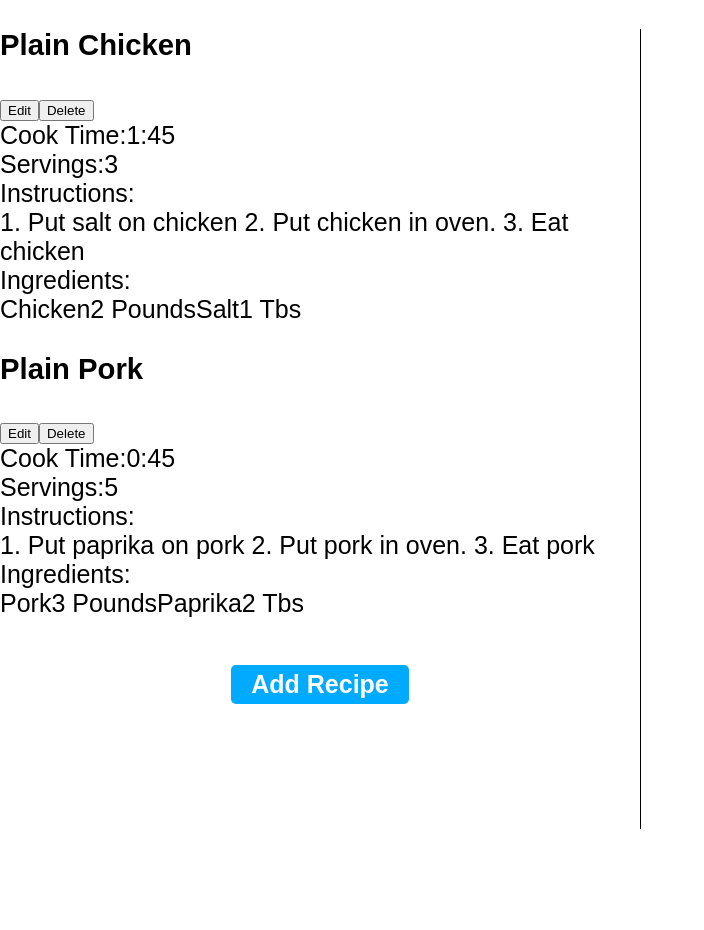
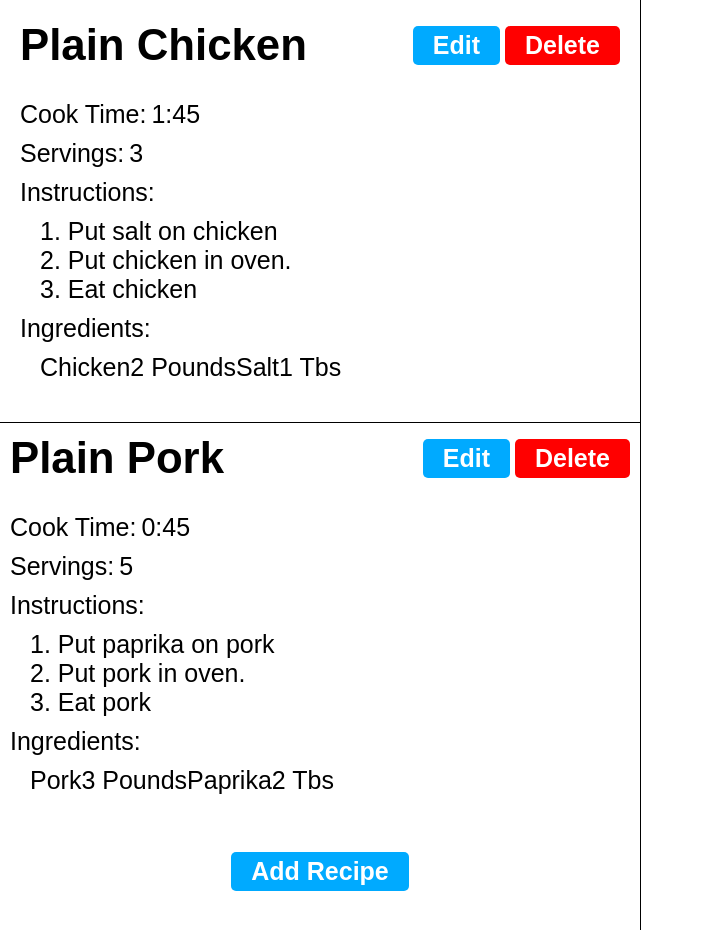
Before and after one commit to jaykay98/react-recipes, a React (Vite) app: page / in a window 1280 px wide. Shown: the top 930 px of the page, without its empty margins (0-704 px from the left). Before the commit the page ends 829 px from the top, so only its background shows below. Built offline with nearby package versions, Linux system fonts and the light colour scheme; the HTML template or start-up script is replaced by a standard one.

Commit message:
Add Recipe CSS to Recipe component

```diff
--- a/src/App.jsx
+++ b/src/App.jsx
@@ -1,5 +1,5 @@
 import { useState } from 'react';
-import RecipeList from './RecipeList';
+import RecipeList from './components/RecipeList';
 import '../src/css/App.css';
 
 function App() {
--- a/src/Ingredient.jsx
+++ /dev/null
@@ -1,10 +0,0 @@
-import React from 'react';
-
-export default function Ingredient({ name, amount }) {
-  return (
-    <>
-      <span>{name}</span>
-      <span>{amount}</span>
-    </>
-  );
-}
--- a/src/IngredientList.jsx
+++ /dev/null
@@ -1,9 +0,0 @@
-import React from 'react';
-import Ingredient from './Ingredient';
-
-export default function IngredientList({ ingredients }) {
-  const ingredientElements = ingredients.map((ingredient) => {
-    return <Ingredient key={ingredient.id} {...ingredient} />;
-  });
-  return <div>{ingredientElements}</div>;
-}
--- a/src/Recipe.jsx
+++ /dev/null
@@ -1,35 +0,0 @@
-import React from 'react';
-import IngredientList from './IngredientList';
-
-export default function Recipe(props) {
-  const { name, cookTime, servings, instructions, ingredients } = props;
-  return (
-    <div>
-      <div>
-        <h3>{name}</h3>
-        <div>
-          <button>Edit</button>
-          <button>Delete</button>
-        </div>
-      </div>
-      <div>
-        <span>Cook Time:</span>
-        <span>{cookTime}</span>
-      </div>
-      <div>
-        <span>Servings:</span>
-        <span>{servings}</span>
-      </div>
-      <div>
-        <span>Instructions:</span>
-        <div>{instructions}</div>
-      </div>
-      <div>
-        <span>Ingredients:</span>
-        <div>
-          <IngredientList ingredients={ingredients} />
-        </div>
-      </div>
-    </div>
-  );
-}
--- a/src/RecipeList.jsx
+++ /dev/null
@@ -1,17 +0,0 @@
-import React from 'react';
-import Recipe from './Recipe';
-
-export default function RecipeList({ recipes }) {
-  return (
-    <div className="recipe-list">
-      <div>
-        {recipes.map((recipe) => (
-          <Recipe key={recipe.id} {...recipe}></Recipe>
-        ))}
-      </div>
-      <div className="recipe-list__add-recipe-btn-container">
-        <button className="btn btn--primary">Add Recipe</button>
-      </div>
-    </div>
-  );
-}
--- a/src/css/App.css
+++ b/src/css/App.css
@@ -1,6 +1,7 @@
 @import 'font.css';
 @import 'buttons.css';
 @import 'recipe-list.css';
+@import 'recipe.css';
 
 *,
 *::before,
@@ -16,3 +17,7 @@ body {
   padding: 0;
   margin: 0;
 }
+
+.mr-1 {
+  margin-right: 5px;
+}
--- a/src/css/buttons.css
+++ b/src/css/buttons.css
@@ -18,3 +18,13 @@
 .btn--primary:focus {
   background-color: hsl(200, 100%, 35%);
 }
+
+.btn--danger {
+  color: white;
+  background-color: hsl(0, 100%, 50%);
+}
+
+.btn--danger:hover,
+.btn--danger:focus {
+  background-color: hsl(0, 100%, 35%);
+}
--- /dev/null
+++ b/src/css/recipe.css
@@ -0,0 +1,43 @@
+.recipe {
+  padding: 20px;
+  padding-bottom: 40px;
+  border-bottom: 1px solid black;
+}
+
+.recipe:last-child {
+  border-bottom: none;
+  padding: 10px;
+}
+
+.recipe__header {
+  display: flex;
+  justify-content: space-between;
+  align-items: center;
+  margin-bottom: 30px;
+}
+
+.recipe__title {
+  margin: 0;
+  font-size: 1.75rem;
+}
+
+.recipe__row {
+  margin-top: 10px;
+}
+
+.recipe__label {
+  margin-right: 5px;
+}
+
+.recipe__value {
+  font-weight: 300;
+}
+
+.recipe__value--indented {
+  margin-top: 10px;
+  margin-left: 20px;
+}
+
+.recipe__instructions {
+  white-space: pre-wrap;
+}
```
